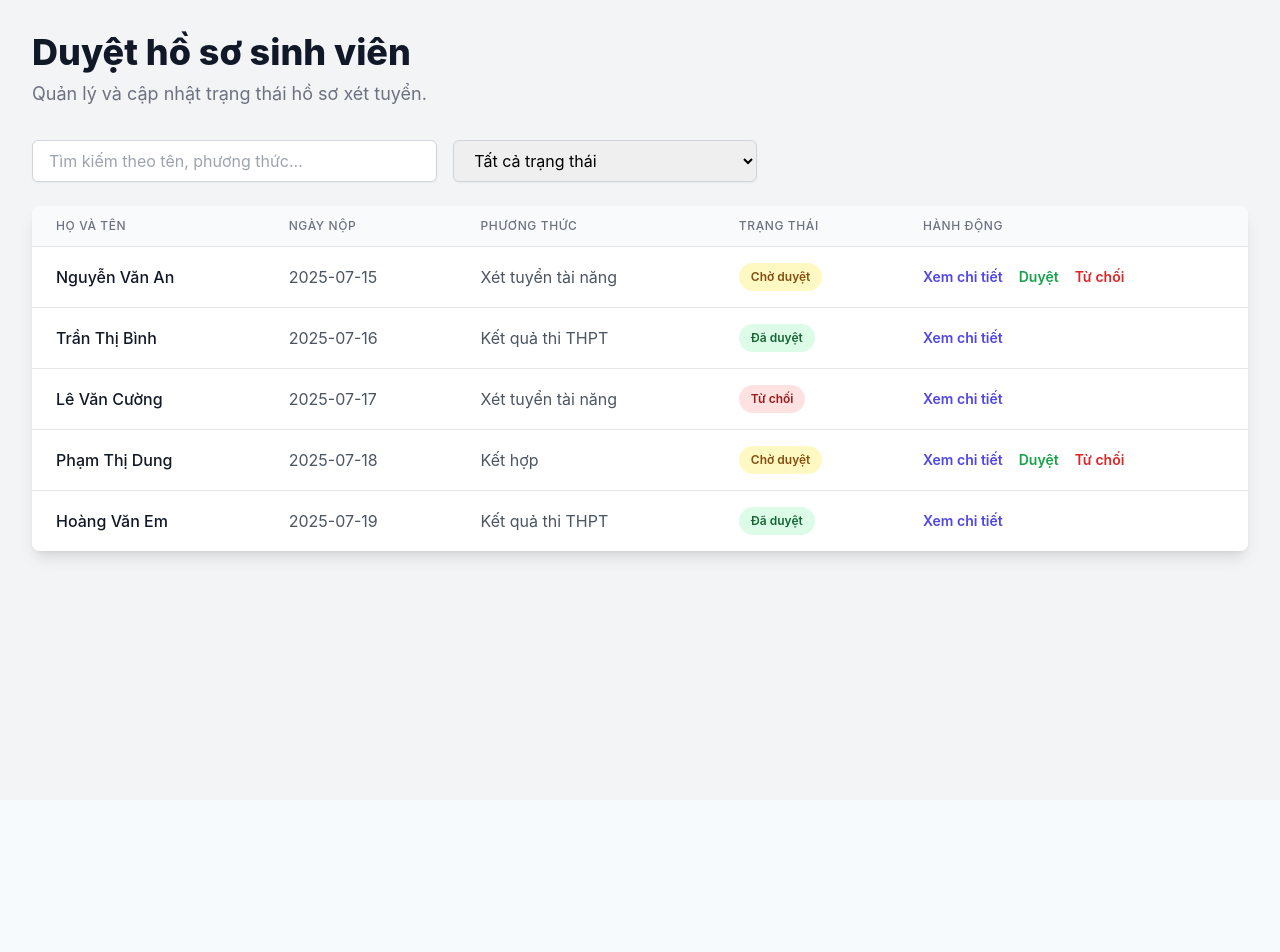
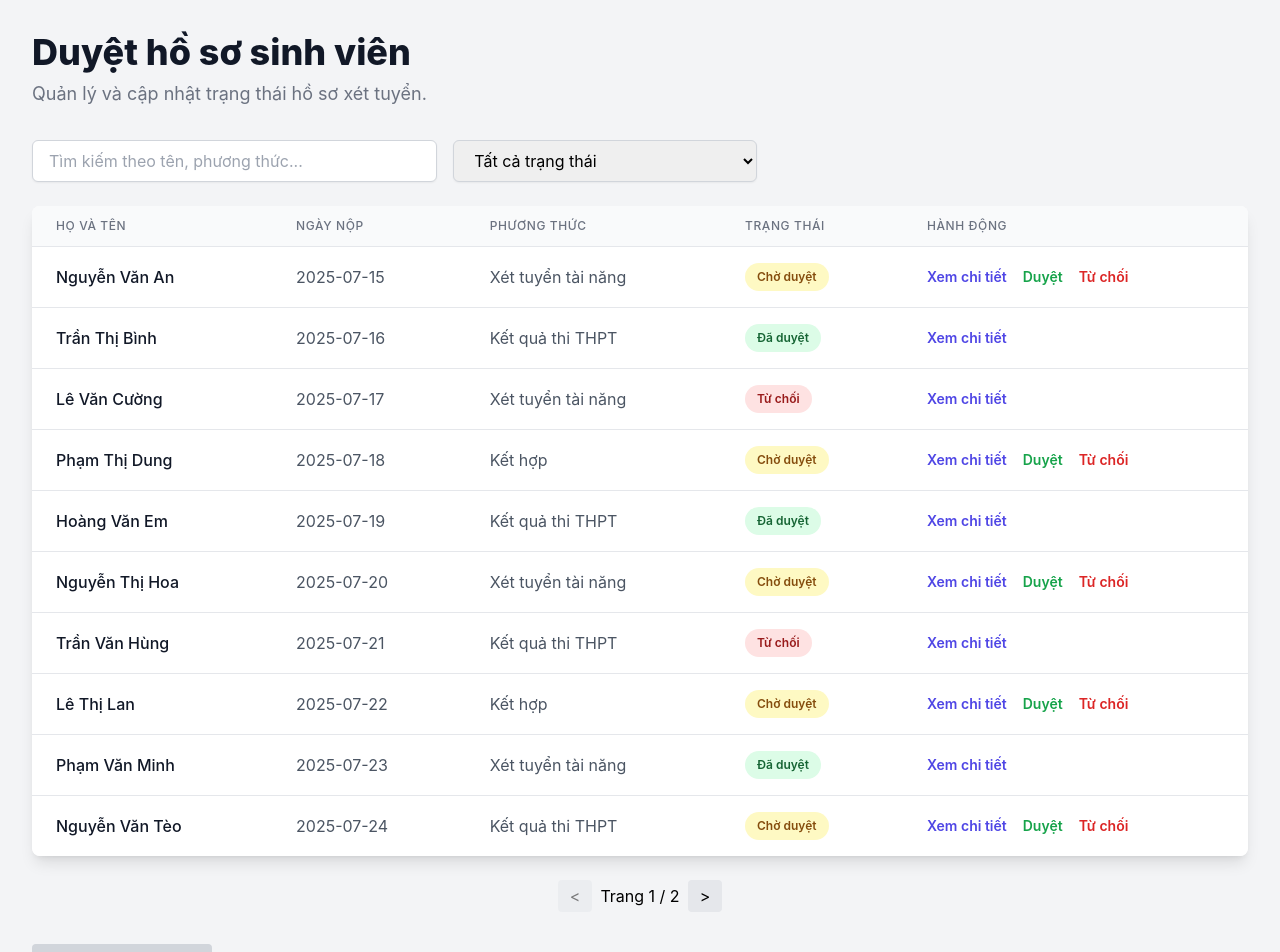
Before and after one commit to danieldoisme/portal-tuyen-sinh, a React (Create React App) app: page /admin/applications in a window 1280 px wide. Shown: the top 952 px of the page. Before the commit the page ends 800 px from the top, so only its background shows below. Built offline with nearby package versions, Linux system fonts and the light colour scheme; sample sign-in values are in the browser's storage.

Commit message:
Thêm phân trang và "Quay lại Dashboard" cho /admin/applications page

```diff
--- a/src/pages/admin/AdminPostListPage.js
+++ b/src/pages/admin/AdminPostListPage.js
@@ -178,9 +178,9 @@ const AdminPostListPage = () => {
           </tbody>
         </table>
         {/* Phân trang */}
-        <div className="flex justify-center items-center gap-2 mt-4">
+        <div className="flex justify-center items-center gap-2 mt-6">
           <button
-            className="px-3 py-1 rounded bg-gray-200 hover:bg-gray-300"
+            className="px-3 py-1 rounded bg-gray-200 hover:bg-gray-300 disabled:opacity-50"
             onClick={() => handlePageChange(page - 1)}
             disabled={page === 1}
           >
@@ -190,7 +190,7 @@ const AdminPostListPage = () => {
             Trang {page} / {totalPages}
           </span>
           <button
-            className="px-3 py-1 rounded bg-gray-200 hover:bg-gray-300"
+            className="px-3 py-1 rounded bg-gray-200 hover:bg-gray-300 disabled:opacity-50"
             onClick={() => handlePageChange(page + 1)}
             disabled={page === totalPages}
           >
@@ -198,7 +198,7 @@ const AdminPostListPage = () => {
           </button>
         </div>
         <button
-          className="mt-6 px-4 py-2 bg-gray-300 rounded hover:bg-gray-400"
+          className="mt-8 px-4 py-2 bg-gray-300 rounded hover:bg-gray-400"
           onClick={() => navigate("/admin/dashboard")}
         >
           Quay lại Dashboard
--- a/src/pages/admin/AdminStudentApplicationsPage.js
+++ b/src/pages/admin/AdminStudentApplicationsPage.js
@@ -1,4 +1,5 @@
 import { useState, useMemo } from "react";
+import { useNavigate } from "react-router-dom";
 
 const applicationData = [
   {
@@ -36,22 +37,107 @@ const applicationData = [
     phuongThuc: "Kết quả thi THPT",
     trangThai: "Đã duyệt",
   },
+  {
+    id: 6,
+    hoTen: "Nguyễn Thị Hoa",
+    ngayNop: "2025-07-20",
+    phuongThuc: "Xét tuyển tài năng",
+    trangThai: "Chờ duyệt",
+  },
+  {
+    id: 7,
+    hoTen: "Trần Văn Hùng",
+    ngayNop: "2025-07-21",
+    phuongThuc: "Kết quả thi THPT",
+    trangThai: "Từ chối",
+  },
+  {
+    id: 8,
+    hoTen: "Lê Thị Lan",
+    ngayNop: "2025-07-22",
+    phuongThuc: "Kết hợp",
+    trangThai: "Chờ duyệt",
+  },
+  {
+    id: 9,
+    hoTen: "Phạm Văn Minh",
+    ngayNop: "2025-07-23",
+    phuongThuc: "Xét tuyển tài năng",
+    trangThai: "Đã duyệt",
+  },
+  {
+    id: 10,
+    hoTen: "Nguyễn Văn Tèo",
+    ngayNop: "2025-07-24",
+    phuongThuc: "Kết quả thi THPT",
+    trangThai: "Chờ duyệt",
+  },
+  {
+    id: 11,
+    hoTen: "Trần Thị Tí",
+    ngayNop: "2025-07-25",
+    phuongThuc: "Kết hợp",
+    trangThai: "Từ chối",
+  },
+  {
+    id: 12,
+    hoTen: "Lê Văn Tú",
+    ngayNop: "2025-07-26",
+    phuongThuc: "Xét tuyển tài năng",
+    trangThai: "Chờ duyệt",
+  },
+  {
+    id: 13,
+    hoTen: "Phạm Thị Vân",
+    ngayNop: "2025-07-27",
+    phuongThuc: "Kết quả thi THPT",
+    trangThai: "Đã duyệt",
+  },
+  {
+    id: 14,
+    hoTen: "Hoàng Văn Quân",
+    ngayNop: "2025-07-28",
+    phuongThuc: "Kết hợp",
+    trangThai: "Chờ duyệt",
+  },
+  {
+    id: 15,
+    hoTen: "Nguyễn Thị Mai",
+    ngayNop: "2025-07-29",
+    phuongThuc: "Xét tuyển tài năng",
+    trangThai: "Từ chối",
+  },
 ];
+
+const PAGE_SIZE = 10;
 
 const AdminStudentApplicationsPage = () => {
   const [applications, setApplications] = useState(applicationData);
   const [searchTerm, setSearchTerm] = useState("");
   const [statusFilter, setStatusFilter] = useState("all");
+  const [page, setPage] = useState(1);
+  const navigate = useNavigate();
 
   const filteredApplications = useMemo(() => {
-    return applications
+    const filtered = applications
       .filter((app) =>
         app.hoTen.toLowerCase().includes(searchTerm.toLowerCase())
       )
       .filter(
         (app) => statusFilter === "all" || app.trangThai === statusFilter
       );
+    setPage(1);
+    return filtered;
   }, [applications, searchTerm, statusFilter]);
+
+  const totalPages = useMemo(() => {
+    return Math.ceil(filteredApplications.length / PAGE_SIZE);
+  }, [filteredApplications]);
+
+  const paginatedApplications = useMemo(() => {
+    const startIndex = (page - 1) * PAGE_SIZE;
+    return filteredApplications.slice(startIndex, startIndex + PAGE_SIZE);
+  }, [filteredApplications, page]);
 
   const handleStatusChange = (id, newStatus) => {
     setApplications(
@@ -59,6 +145,12 @@ const AdminStudentApplicationsPage = () => {
         app.id === id ? { ...app, trangThai: newStatus } : app
       )
     );
+  };
+
+  const handlePageChange = (newPage) => {
+    if (newPage >= 1 && newPage <= totalPages) {
+      setPage(newPage);
+    }
   };
 
   return (
@@ -113,7 +205,7 @@ const AdminStudentApplicationsPage = () => {
               </tr>
             </thead>
             <tbody className="bg-white divide-y divide-gray-200">
-              {filteredApplications.map((app) => (
+              {paginatedApplications.map((app) => (
                 <tr key={app.id} className="hover:bg-gray-50">
                   <td className="px-6 py-4 whitespace-nowrap font-medium text-gray-900">
                     {app.hoTen}
@@ -160,9 +252,45 @@ const AdminStudentApplicationsPage = () => {
                   </td>
                 </tr>
               ))}
+              {paginatedApplications.length === 0 && (
+                <tr>
+                  <td colSpan="5" className="text-center py-4 text-gray-500">
+                    Không có hồ sơ nào.
+                  </td>
+                </tr>
+              )}
             </tbody>
           </table>
         </div>
+
+        {totalPages > 1 && (
+          <div className="flex justify-center items-center gap-2 mt-6">
+            <button
+              className="px-3 py-1 rounded bg-gray-200 hover:bg-gray-300 disabled:opacity-50"
+              onClick={() => handlePageChange(page - 1)}
+              disabled={page === 1}
+            >
+              &lt;
+            </button>
+            <span>
+              Trang {page} / {totalPages}
+            </span>
+            <button
+              className="px-3 py-1 rounded bg-gray-200 hover:bg-gray-300 disabled:opacity-50"
+              onClick={() => handlePageChange(page + 1)}
+              disabled={page === totalPages}
+            >
+              &gt;
+            </button>
+          </div>
+        )}
+
+        <button
+          className="mt-8 px-4 py-2 bg-gray-300 rounded hover:bg-gray-400"
+          onClick={() => navigate("/admin/dashboard")}
+        >
+          Quay lại Dashboard
+        </button>
       </div>
     </div>
   );
```
